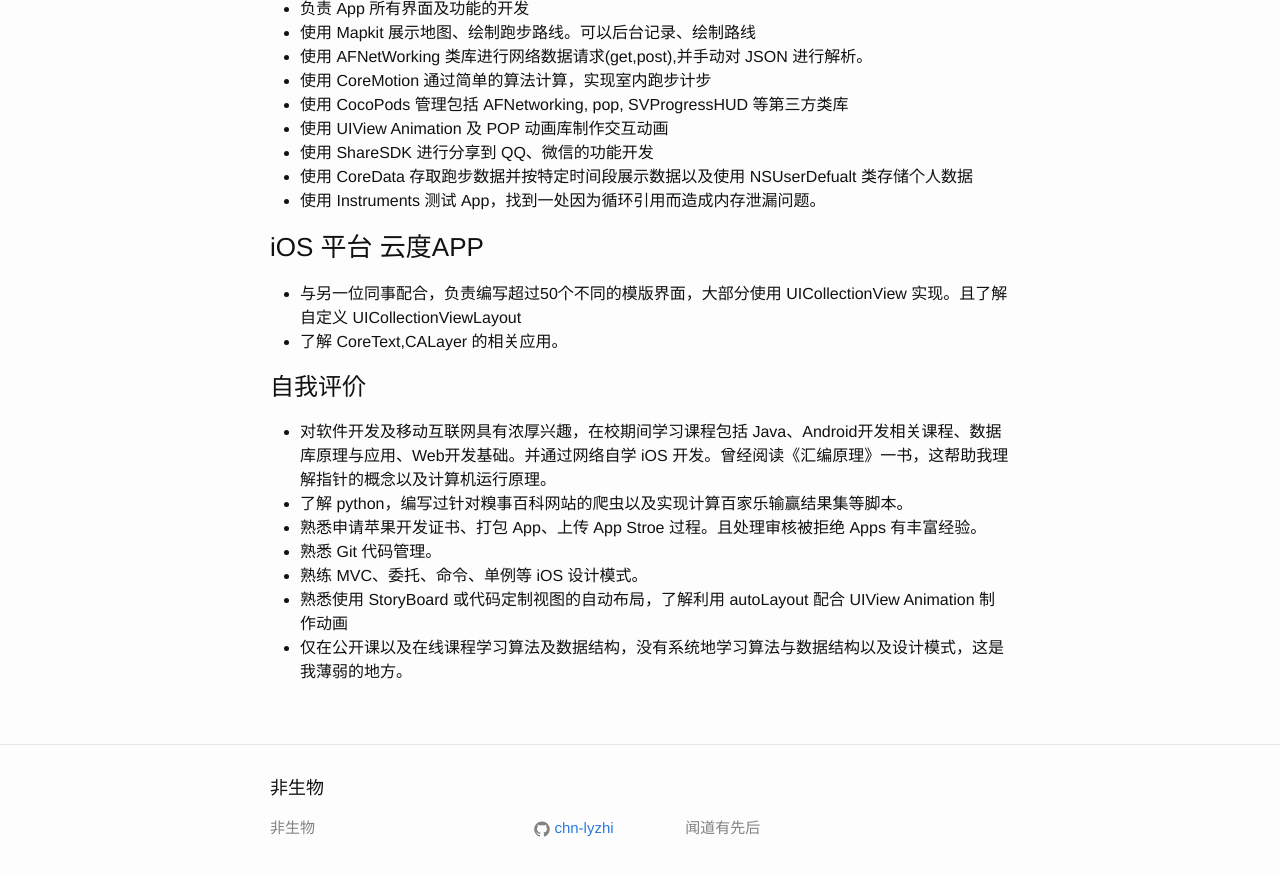
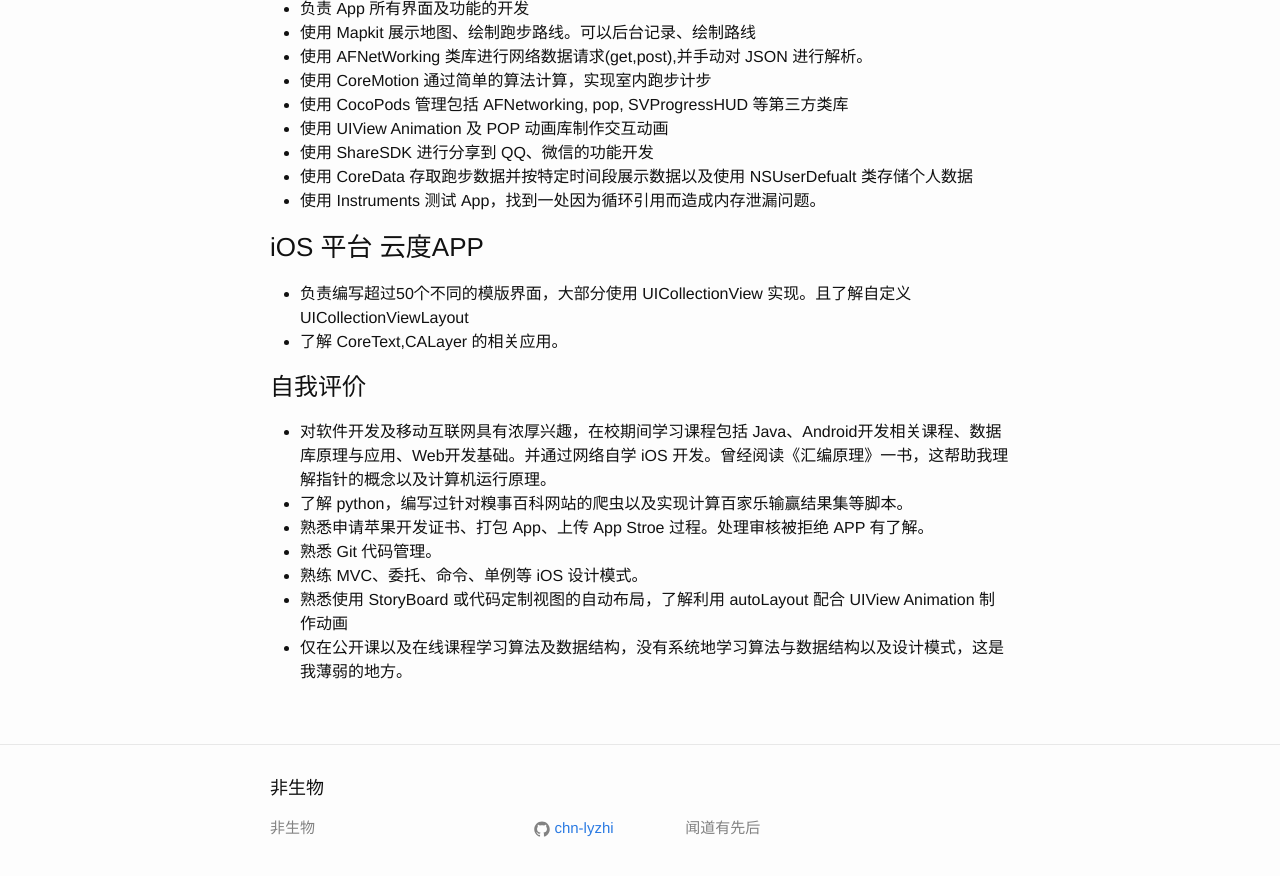
Before and after one commit to E13Lau/chn-lyzhi.github.io, a Jekyll site: the page built from 简历.md, in a window 1280 px wide and 900 px high, scrolled down 677 px. Shown: the top 876 px of the window. Built offline with Jekyll 4.4.1, drawn with Linux system fonts in a browser that asks for light colours; Markdown is read by kramdown in place of the engine named in the settings.

Commit message:
no message

```diff
--- a/简历.md
+++ b/简历.md
@@ -43,7 +43,7 @@
 
 ###iOS 平台 云度APP
 
-* 与另一位同事配合，负责编写超过50个不同的模版界面，大部分使用 UICollectionView 实现。且了解自定义 UICollectionViewLayout
+* 负责编写超过50个不同的模版界面，大部分使用 UICollectionView 实现。且了解自定义 UICollectionViewLayout
 * 了解 CoreText,CALayer 的相关应用。
 
 <!--项目总结：
@@ -53,7 +53,7 @@
 
 * 对软件开发及移动互联网具有浓厚兴趣，在校期间学习课程包括 Java、Android开发相关课程、数据库原理与应用、Web开发基础。并通过网络自学 iOS 开发。曾经阅读《汇编原理》一书，这帮助我理解指针的概念以及计算机运行原理。
 * 了解 python，编写过针对糗事百科网站的爬虫以及实现计算百家乐输赢结果集等脚本。
-* 熟悉申请苹果开发证书、打包 App、上传 App Stroe 过程。且处理审核被拒绝 Apps 有丰富经验。
+* 熟悉申请苹果开发证书、打包 App、上传 App Stroe 过程。处理审核被拒绝 APP 有了解。
 * 熟悉 Git 代码管理。
 * 熟练 MVC、委托、命令、单例等 iOS 设计模式。
 * 熟悉使用 StoryBoard 或代码定制视图的自动布局，了解利用 autoLayout 配合 UIView Animation 制作动画
```
